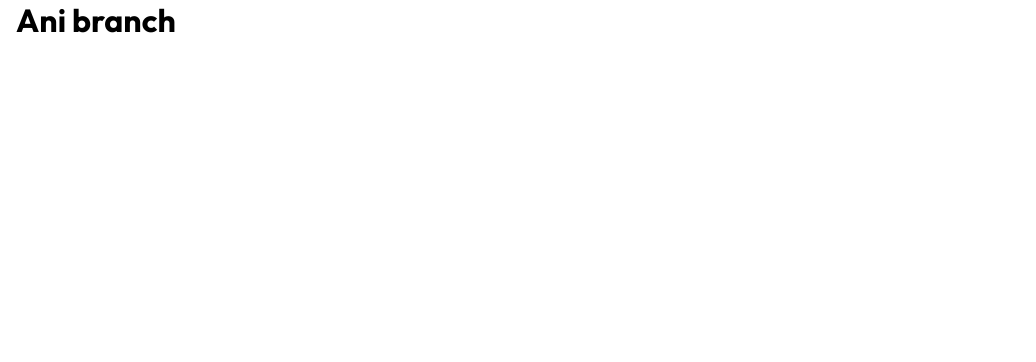
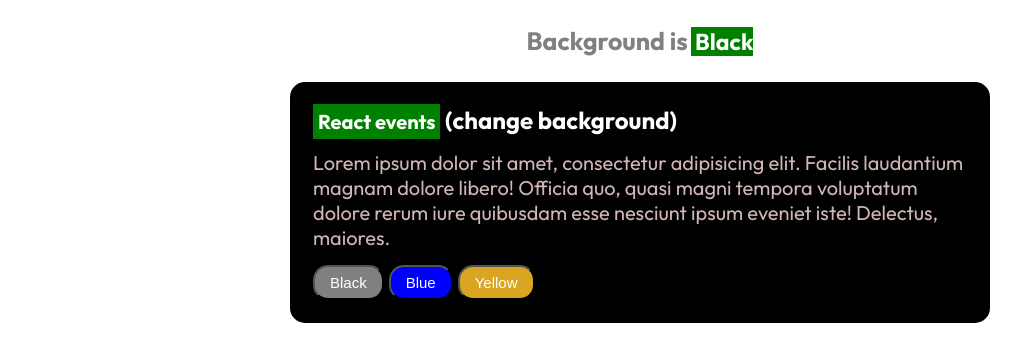
Before and after one commit to BrownEdgar/react_armenia, a React app: page / in a window 1280 px wide. Shown: the top 362 px of the page, without its empty margins (0-1036 px from the left). Built offline with nearby package versions, Linux system fonts and the light colour scheme; the HTML template or start-up script is replaced by a standard one.

Commit message:
add my ChangeBackGround homework

```diff
--- a/src/App.jsx
+++ b/src/App.jsx
@@ -1,10 +1,10 @@
 import React from 'react'
+import ChangeBackground from './components/ChangeBackground/ChangeBackground.jsx'
 
 export default function App() {
   return (
     <div>
-      <h1>Ani branch </h1>
-      {/* code here... */}
+      <ChangeBackground/>
     </div>
   )
 }
--- /dev/null
+++ b/src/components/ChangeBackground/ChangeBackground.css
@@ -0,0 +1,64 @@
+.changeBackground {
+    width: 700px;
+    margin: auto;
+}
+
+.changeBackground h1 {
+    font-size: 25px;
+    text-align: center;
+    margin: 25px;
+    color: gray;
+}
+
+.changeBackground h1 span {
+    font-size: 23px;
+    text-align: center;
+    background-color: green;
+    margin-left: 3px;
+    color: #fff;
+}
+
+.changeBackground__item {
+    padding: 20px;
+    color: #fff;
+    border: 3px solid black;
+    border-radius: 15px;
+}
+
+.changeBackground__item span {
+    font-size: 20px;
+    padding: 5px;
+    background-color: green;
+    color: #fff;
+    text-align: center;
+}
+
+.changeBackground__item p {
+    color: rgb(210, 181, 181);
+    padding: 15px 0;
+    font-size: 20px;
+}
+
+.changeBackground__item button {
+    font-size: 15px;
+    padding: 7px 15px;
+    border-radius: 15px;
+    margin-right: 5px;
+    color: #fff;
+}
+
+.changeBackground__item .Black {
+    background-color: black;
+}
+
+.changeBackground__item .Blue {
+    background-color: blue;
+}
+
+.changeBackground__item .Yellow {
+    background-color: goldenrod;
+}
+
+.changeBackground__item .changeBackground__active {
+    background-color: gray;
+}
--- /dev/null
+++ b/src/components/ChangeBackground/ChangeBackground.jsx
@@ -0,0 +1,41 @@
+import React, { useState } from 'react';
+import './ChangeBackground.css';
+const arr = ['Black', 'Blue', 'Yellow'];
+
+function ChangeBackground() {
+    const [change, setChange] = useState(arr[0]);
+
+    const handleChange = (ChangeElement) => {
+        setChange(ChangeElement);
+    };
+
+    return (
+        <div className='changeBackground'>
+            <h1>
+                Background is<span> {change} </span>
+            </h1>
+            <div className='changeBackground__item' style={{background: change}}>
+                <h2>
+                    <span>React events</span> (change background)
+                </h2>
+                <p>
+                    Lorem ipsum dolor sit amet, consectetur adipisicing elit. Facilis laudantium magnam dolore
+                    libero! Officia quo, quasi magni tempora voluptatum dolore rerum iure quibusdam esse nesciunt
+                    ipsum eveniet iste! Delectus, maiores.
+                </p>
+                {arr.map((elem) => {
+                    return (
+                        <button
+                            className={elem === change ? 'changeBackground__active' : `${elem}`}
+                            onClick={() => handleChange(elem)}
+                            key={elem}>
+                            {elem}
+                        </button>
+                    );
+                })}
+            </div>
+        </div>
+    );
+}
+
+export default ChangeBackground;
```
